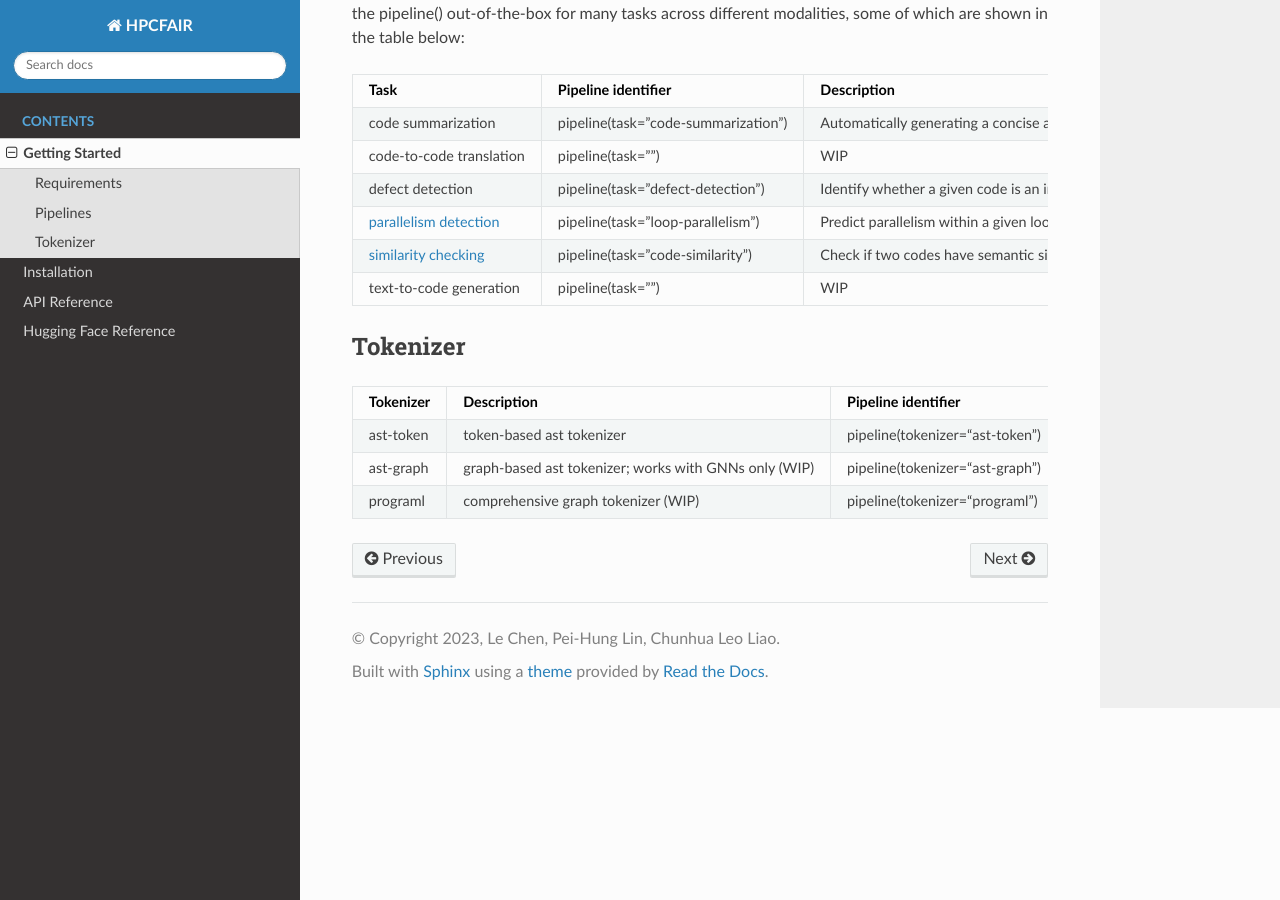
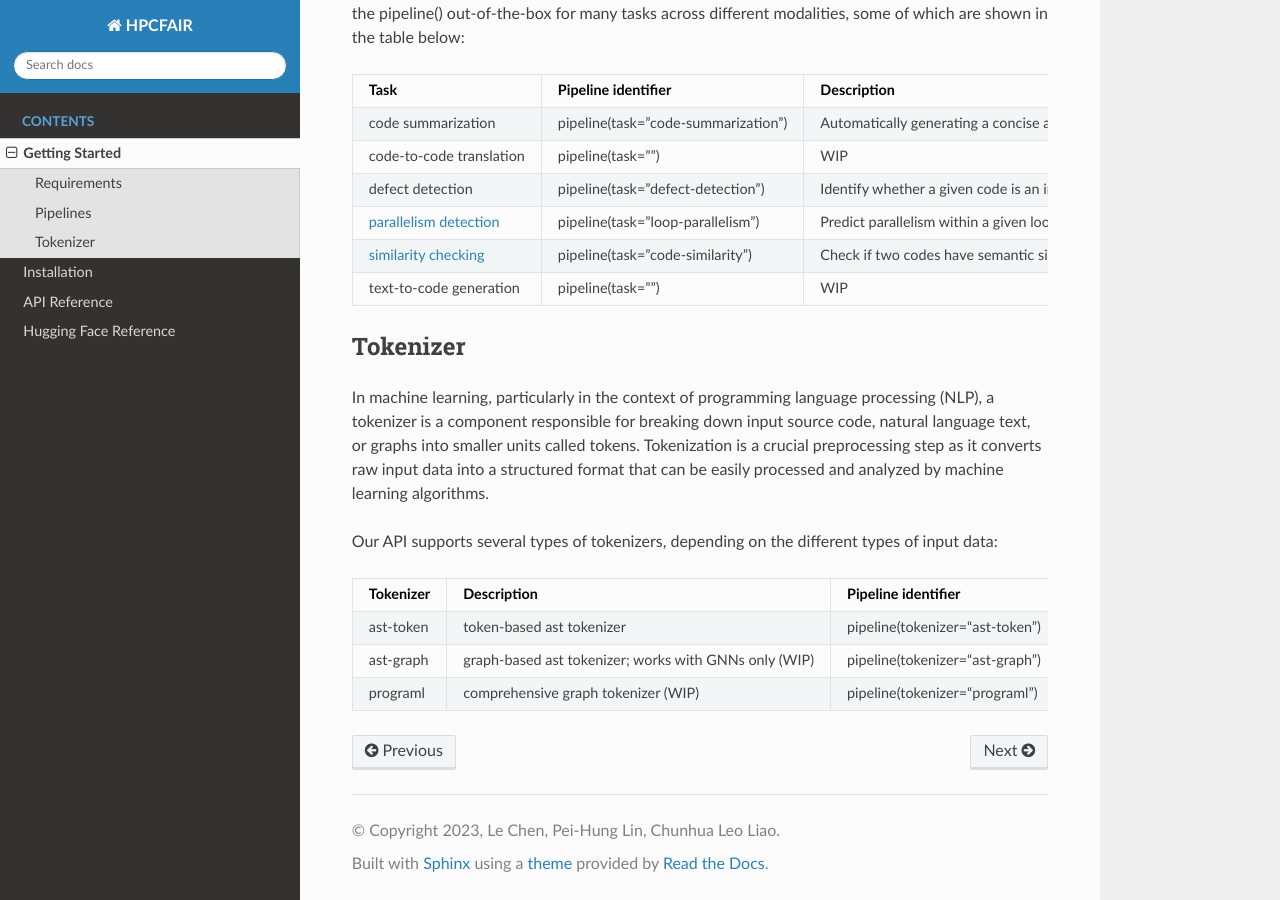
Before and after one commit to HPC-FAIR/docs, a Sphinx documentation site: the page built from source/index/getting_started.md, in a window 1280 px wide and 900 px high, scrolled down 582 px. Built offline with Sphinx 7.4.7 and the Read the Docs theme 2.0.0, drawn with Linux system fonts in a browser that asks for light colours.

Commit message:
Update getting_started.md

```diff
--- a/source/index/getting_started.md
+++ b/source/index/getting_started.md
@@ -24,8 +24,13 @@ The pipeline() is the easiest and fastest way to use a pretrained model for infe
 
 
 ## Tokenizer
+
+In machine learning, particularly in the context of programming language processing (NLP), a tokenizer is a component responsible for breaking down input source code, natural language text, or graphs into smaller units called tokens. Tokenization is a crucial preprocessing step as it converts raw input data into a structured format that can be easily processed and analyzed by machine learning algorithms.
+
+Our API supports several types of tokenizers, depending on the different types of input data:
+
 | Tokenizer      | Description | Pipeline identifier|
 | ----------- | ----------- | -----------               |
-| ast-token    | token-based ast tokenizer      | 	pipeline(tokenizer=“ast-token”) |
+| ast-token   | token-based ast tokenizer      | 	pipeline(tokenizer=“ast-token”) |
 | ast-graph   | graph-based ast tokenizer; works with GNNs only (WIP) |	pipeline(tokenizer=“ast-graph”) |
-| programl | comprehensive graph tokenizer (WIP)        |	pipeline(tokenizer=“programl”) |
+| programl    | comprehensive graph tokenizer (WIP)        |	pipeline(tokenizer=“programl”) |
```
